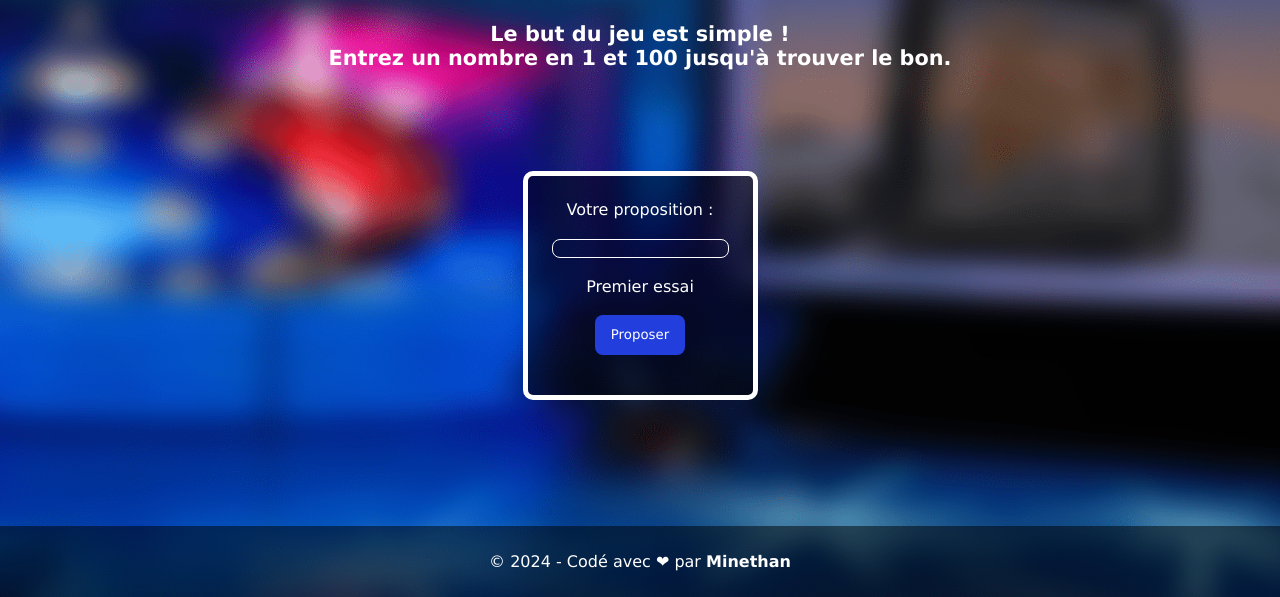
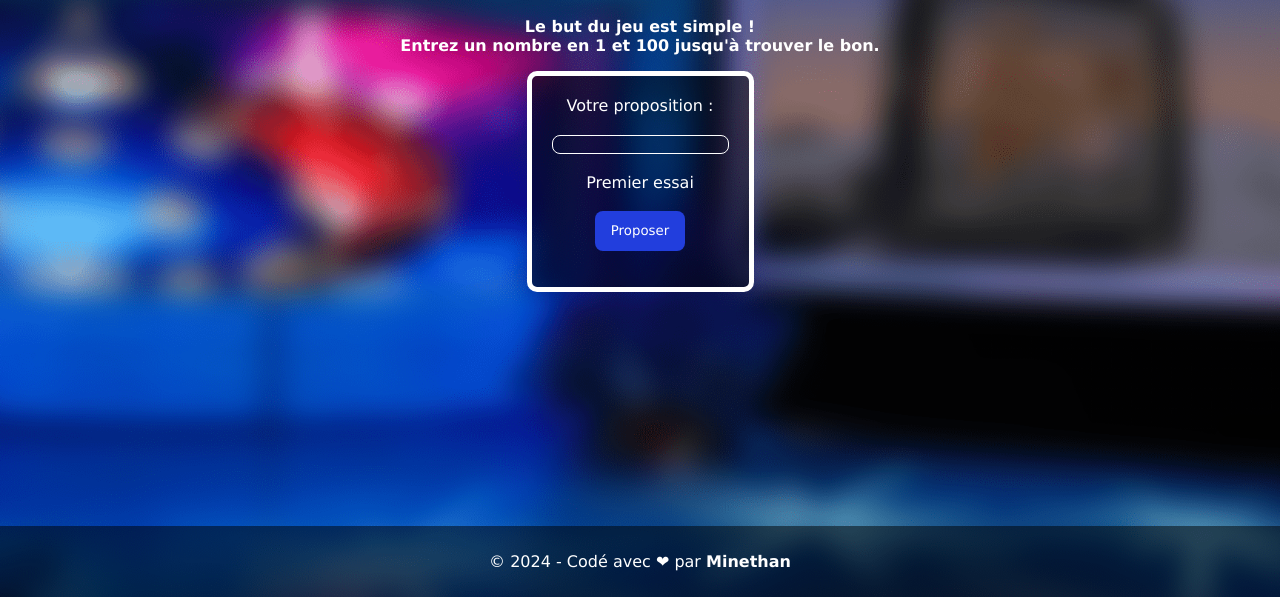
Before and after one commit to MinethanDev/justeprix_js, a plain HTML site: page index.html in a window 1280 px wide. Shown: the part 203-800 px from the top of the page. Drawn offline with Linux system fonts and the light colour scheme.

Commit message:
Back to the old version

```diff
--- a/style.css
+++ b/style.css
@@ -16,7 +16,10 @@ body {
 .content {
     color: white;
     text-align: center;
-    position: relative;
+    position: absolute;
+    top: 0;
+    left: 0;
+    right: 0;
 }
 
 #logo{
@@ -26,17 +29,14 @@ body {
 .regles{
     font-weight: bold;
     text-align: center;
-    font-size: 1.3em;
 }
 
 .centered-div {
-    padding: 3vh;
-    margin: 10vh auto;
+    padding: 20px;
     border: 5px solid #ffffff;
     border-radius: 10px;
     background-color: #0000007a;
     display: inline-block;
-    font-size: 1em;
 }
 
 .bouton-proposer {
```
